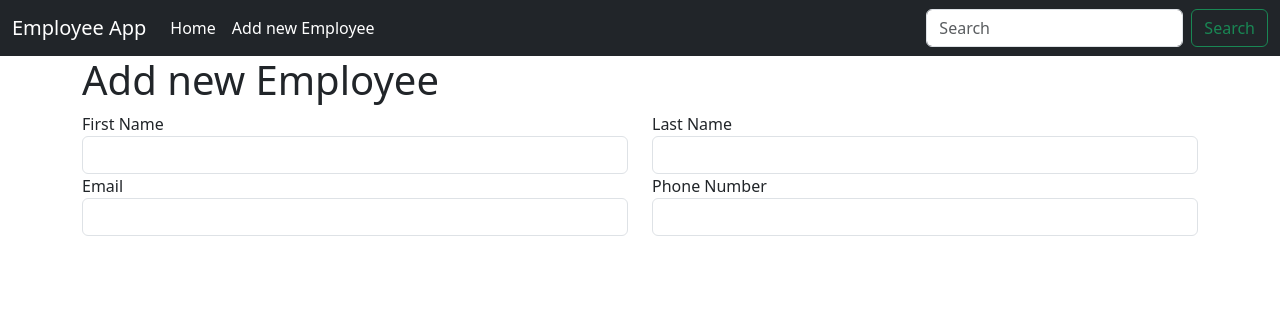
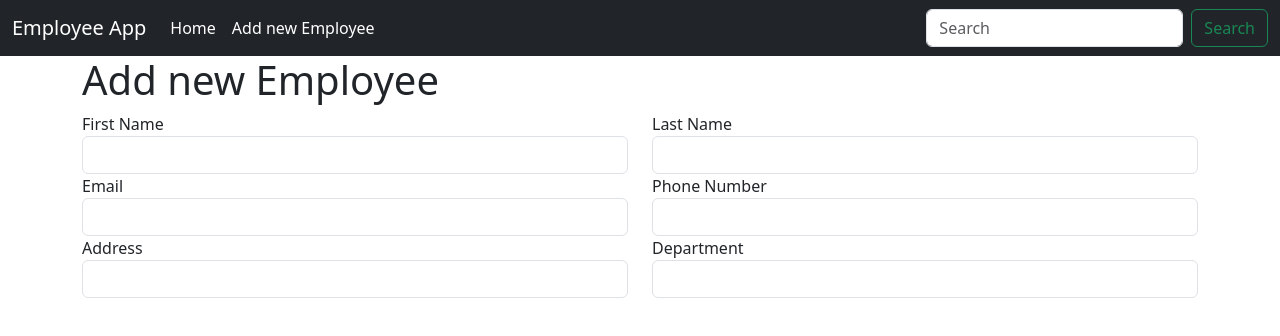
Before and after one commit to Nazim8115/employee-management, a plain HTML site: page Employee-mgmt-frontend/newEmployee.html in a window 1280 px wide. Drawn offline with nearby package versions, Linux system fonts and the light colour scheme.

Commit message:
add more fiels new employee form

```diff
--- a/Employee-mgmt-frontend/newEmployee.html
+++ b/Employee-mgmt-frontend/newEmployee.html
@@ -79,6 +79,15 @@
             <label for="phone" class="req">Phone Number</label>
             <input type="text" class="form-control" />
           </div>
+          <div class="col-md-6">
+            <label for="address" class="req">Address</label>
+            <input type="text" class="form-control" />
+          </div>
+
+          <div class="col-md-6">
+            <label for="department" class="req">Department</label>
+            <input type="text" class="form-control" />
+          </div>
         </div>
       </div>
     </div>
```
